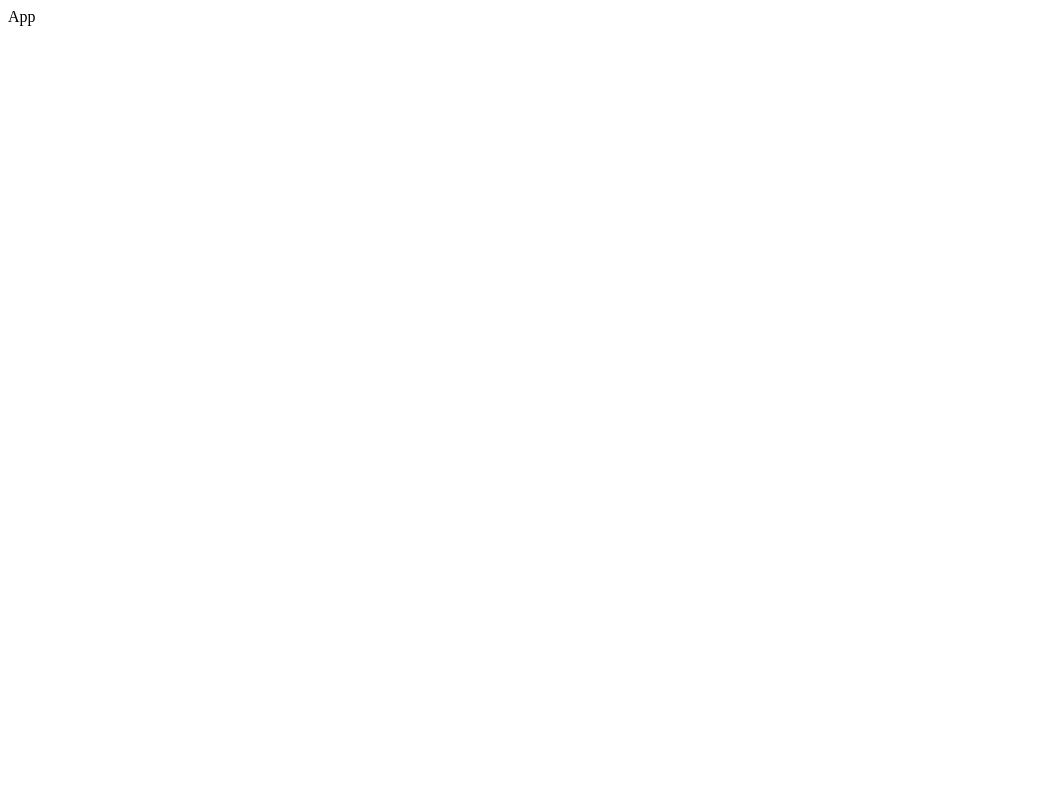
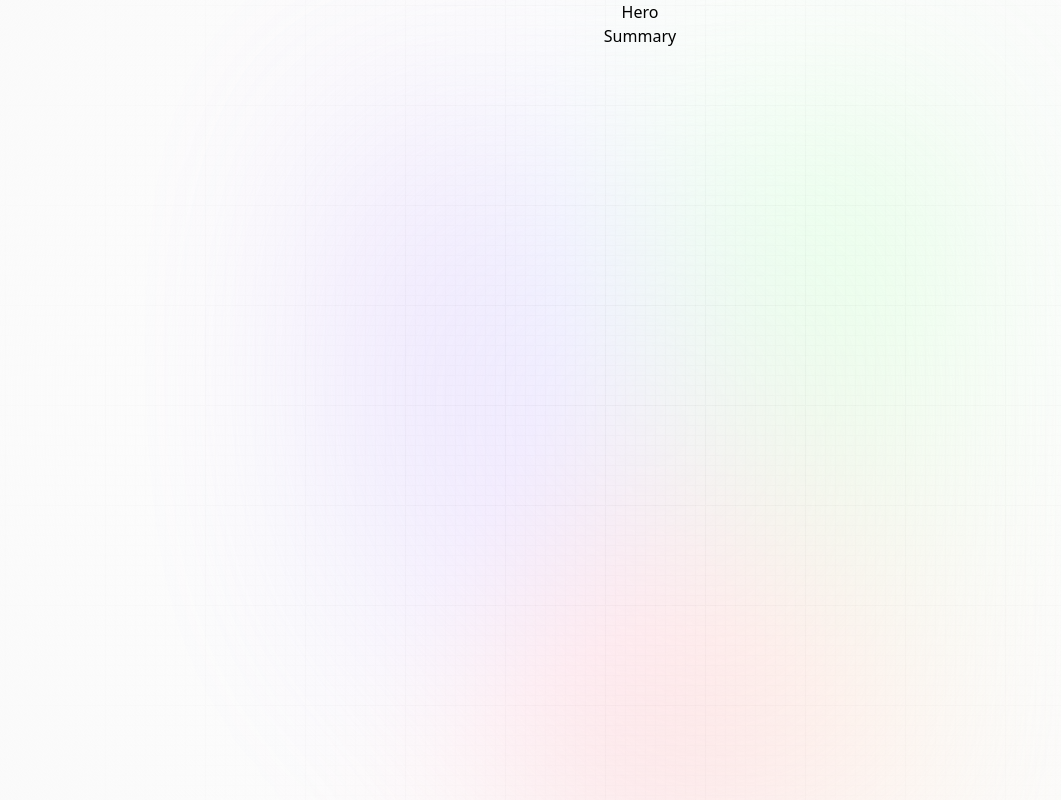
Before and after one commit to MadMax8930/summarize-ai, a React (Vite) app: page / in a window 1280 px wide. Shown: the whole page, without its empty margins (0-1061 px from the left). Built offline with nearby package versions, Linux system fonts and the light colour scheme; a web font is replaced by a local one.

Commit message:
setup layout

```diff
--- a/src/App.jsx
+++ b/src/App.jsx
@@ -1,6 +1,19 @@
+import Hero from './components/Hero';
+import Summary from './components/Summary';
+import './App.css';
+
 const App = () => {
   return (
-    <div>App</div>
+    <main>
+      <div className='main'>
+         <div className='gradient'/>
+      </div>
+
+      <div className='app'>
+         <Hero />
+         <Summary />
+      </div>
+    </main>
   )
 }
 
--- /dev/null
+++ b/src/components/Hero.jsx
@@ -0,0 +1,7 @@
+const Hero = () => {
+  return (
+    <div>Hero</div>
+  )
+}
+
+export default Hero;
--- /dev/null
+++ b/src/components/Summary.jsx
@@ -0,0 +1,7 @@
+const Summary = () => {
+  return (
+    <div>Summary</div>
+  )
+}
+
+export default Summary;
--- a/src/main.jsx
+++ b/src/main.jsx
@@ -1,6 +1,6 @@
-import React from 'react'
-import ReactDOM from 'react-dom/client'
-import App from './App.jsx'
+import React from 'react';
+import ReactDOM from 'react-dom/client';
+import App from './App.jsx';
 
 ReactDOM.createRoot(document.getElementById('root')).render(
   <React.StrictMode>
```
